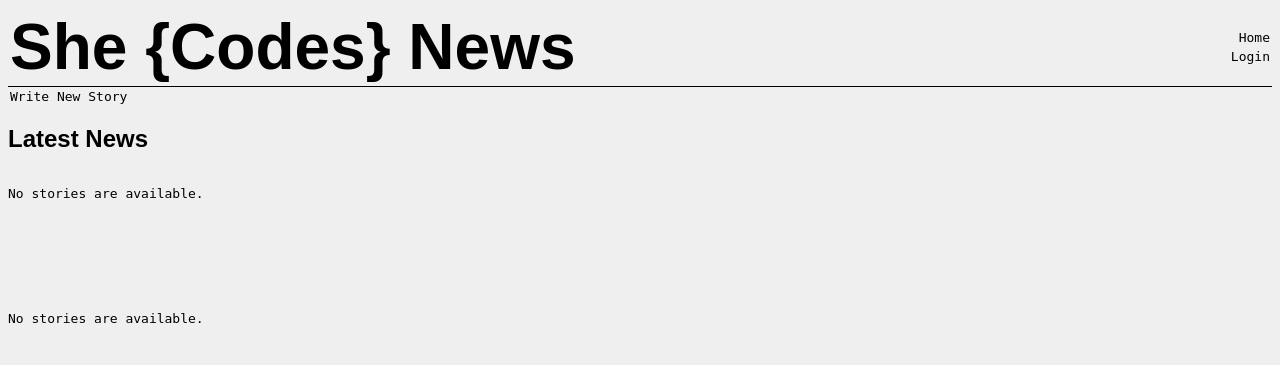
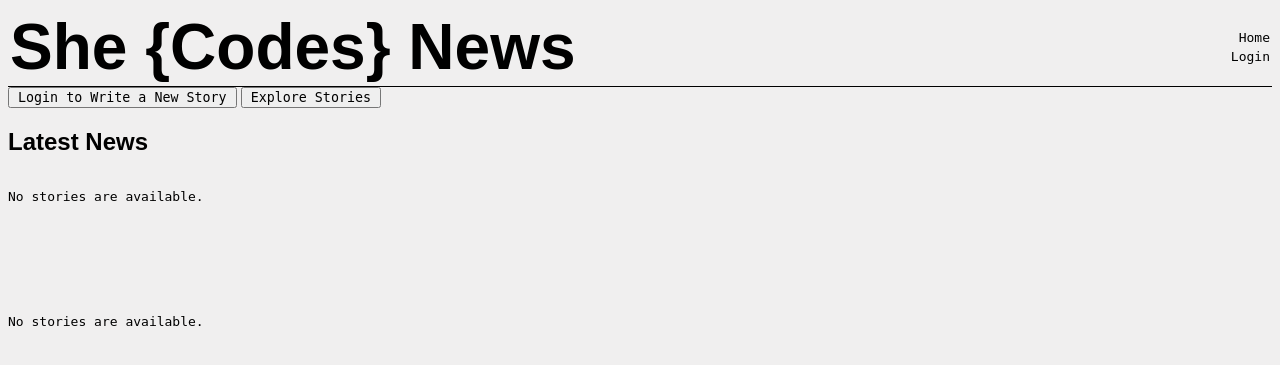
Before and after one commit to SheCodesAus/she-codes-django-news-project-Ms-KL, a Django app: page /news/ in a window 1280 px wide. Shown: the top 365 px of the page. Run offline with Django 4.2, Linux system fonts and the light colour scheme; data that the repository does not hold is empty; parts of the project's set-up code (start-up, migrations or seed data) failed here and were passed over; some web fonts are replaced.

Commit message:
Update index.html
added restrictions to button views for users

```diff
--- a/she_codes_news/news/templates/news/index.html
+++ b/she_codes_news/news/templates/news/index.html
@@ -9,8 +9,14 @@
 
     {% block content %}
 
+
+    {% if request.user.is_authenticated %}
         <!-- FORMS SETUP Step 2: Add a link to the form from the home page -->
-        <a href="{% url 'news:newStory' %}">Write New Story</a>
+        <button><a href="{% url 'news:newStory' %}">Write New Story</a></button>
+    {% else %}
+        <button><a href="{% url 'login' %}">Login to Write a New Story</a></button>
+    {% endif %}
+        <button><a href='#'>Explore Stories</a></button>
 
         <h2>Latest News</h2>
 
```
